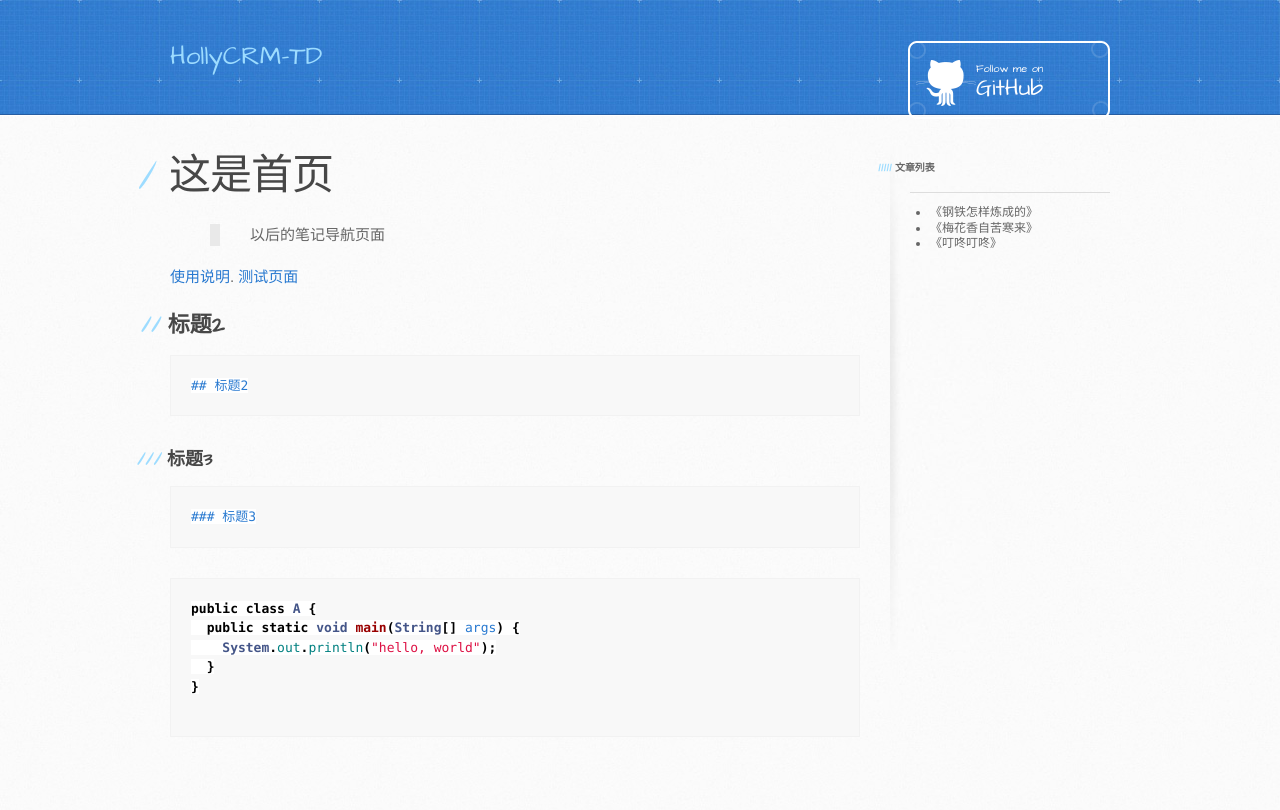
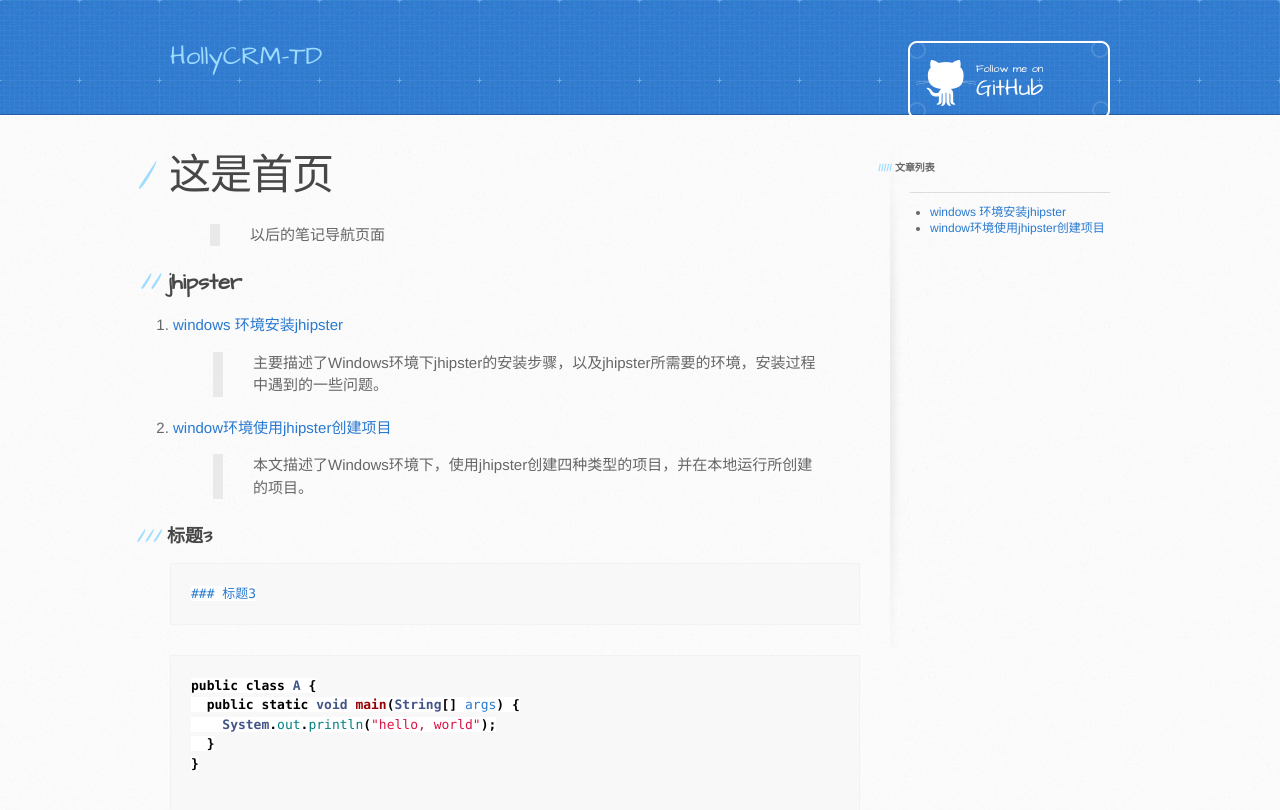
Before and after one commit to alleyz-favorite/alleyz-favorite.github.io, a Jekyll site: the page built from index.md, in a window 1280 px wide. Shown: the top 810 px of the page. Built offline with Jekyll 4.4.1, drawn with Linux system fonts in a browser that asks for light colours; our own code applies the rules of GitHub Pages for plain Markdown files.

Commit message:
change index.md and defalt.html: add new title

````diff
--- a/_layouts/default.html
+++ b/_layouts/default.html
@@ -37,9 +37,8 @@
           <h5>文章列表</h5>
           <hr/>
           <ul>
-            <li>《钢铁怎样炼成的》</li>
-            <li>《梅花香自苦寒来》</li>
-            <li>《叮咚叮咚》</li>
+            <li><a href="https://hollycrm-td.github.io/docs/jhipster/jhipster-installing.html">windows 环境安装jhipster</a></li>
+            <li><a href="https://hollycrm-td.github.io/docs/jhipster/create-project.html">window环境使用jhipster创建项目</a></li>
           </ul>
         </aside>
 
--- a/index.md
+++ b/index.md
@@ -3,13 +3,12 @@
 > 以后的笔记导航页面
 >
 
-[使用说明](index-old.md).
-[测试页面](./docs/jhipster/myindex.md)
-## 标题2
+## jhipster
+1. [windows 环境安装jhipster](./docs/jhipster/jhipster-installing.md)
+> 主要描述了Windows环境下jhipster的安装步骤，以及jhipster所需要的环境，安装过程中遇到的一些问题。
 
-```
-## 标题2
-```
+2. [window环境使用jhipster创建项目](./docs/jhipster/create-project.md)
+> 本文描述了Windows环境下，使用jhipster创建四种类型的项目，并在本地运行所创建的项目。
 
 
 ### 标题3
````
Also changed, not shown: non9413.md.htm (added, +28 -0 lines).
